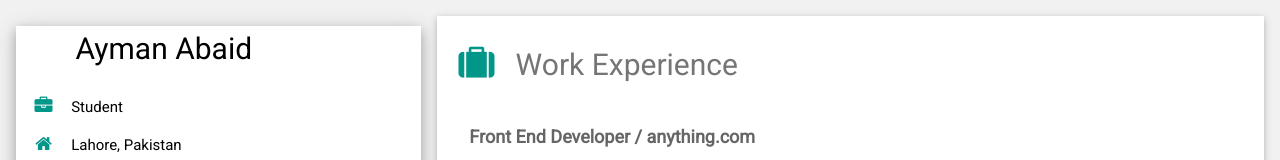
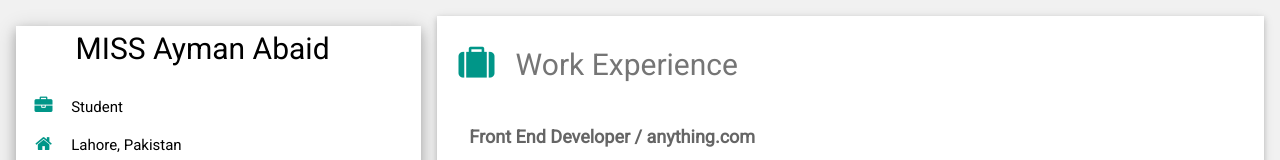
Before and after one commit to AymanAbaid/AymanAbaid.github.io, a plain HTML site: page index.html in a window 1280 px wide. Shown: the top 160 px of the page. Drawn offline with nearby package versions, Linux system fonts and the light colour scheme; a script that the page names is missing.

Commit message:
Update index.html

```diff
--- a/index.html
+++ b/index.html
@@ -23,7 +23,7 @@ html,body,h1,h2,h3,h4,h5,h6 {font-family: "Roboto", sans-serif}
 
       <div class="w3-white w3-text-black w3-card-4">
         <div class="w3-display-container">
-                     <h2>   &nbsp &nbsp &nbsp &nbsp Ayman Abaid</h2>
+                     <h2>   &nbsp &nbsp &nbsp &nbsp MISS Ayman Abaid</h2>
 
           <div class="w3-display-bottomleft w3-container w3-text-black">
 
```
